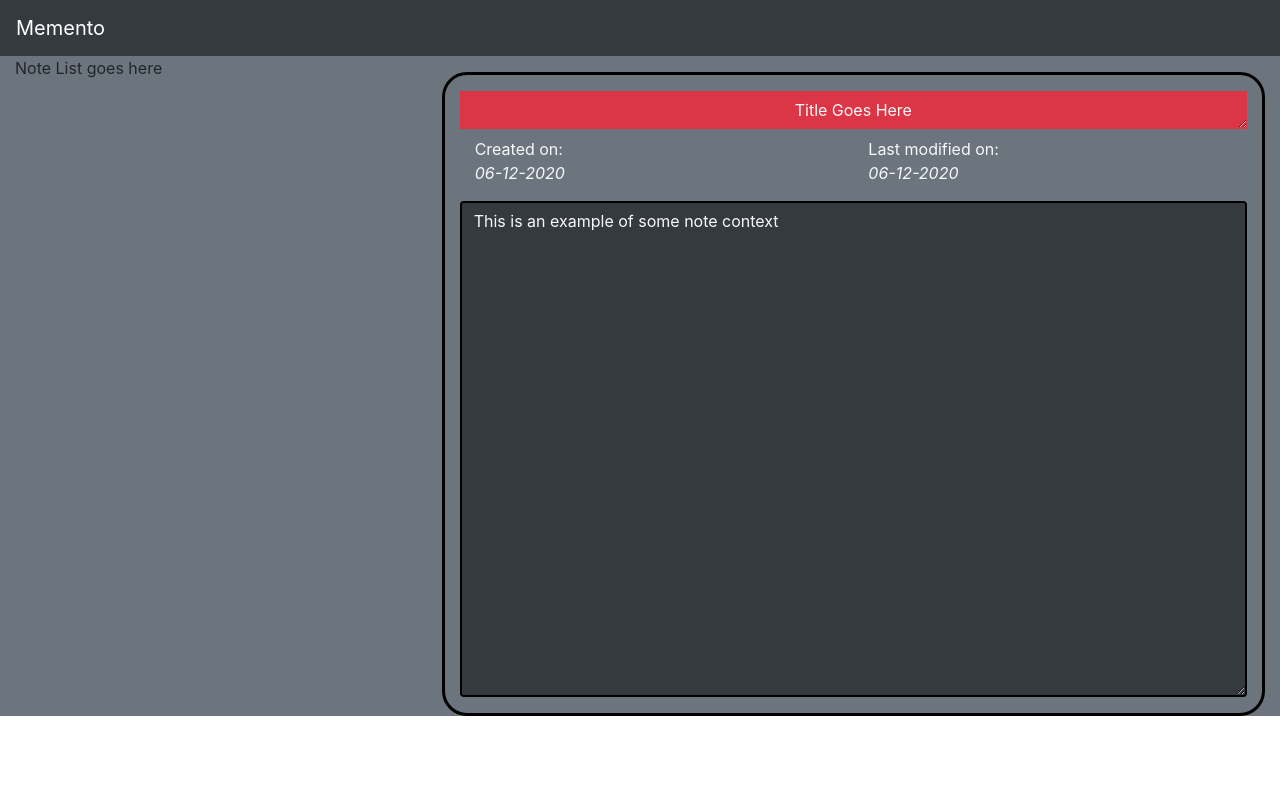
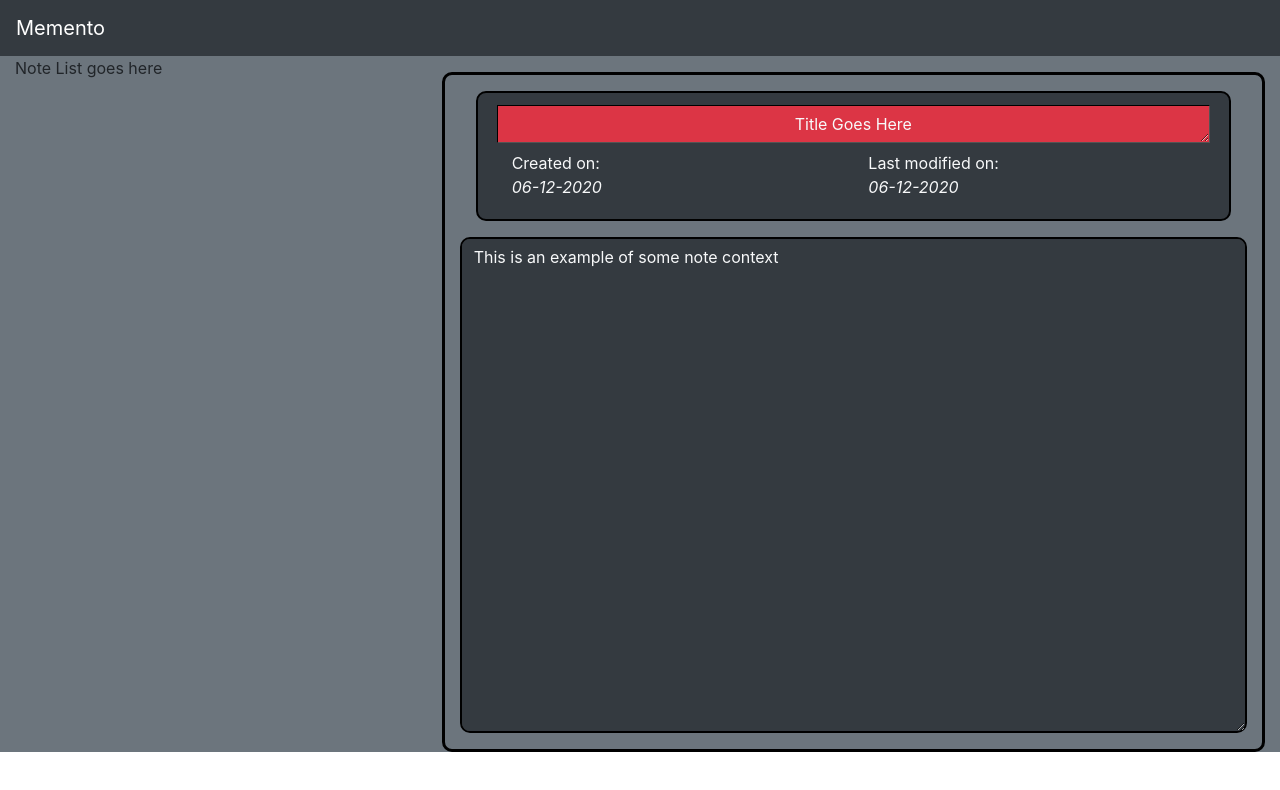
Before and after one commit to geor1812/memento-frontend, a React (Create React App) app: page / in a window 1280 px wide. Shown: the top 790 px of the page. Built offline with nearby package versions, Linux system fonts and the light colour scheme; no server answers.

Commit message:
More design

```diff
--- a/public/index.html
+++ b/public/index.html
@@ -24,20 +24,10 @@
       work correctly both with client-side routing and a non-root public URL.
       Learn how to configure a non-root public URL by running `npm run build`.
     -->
-    <title>React App</title>
+    <title>Memento</title>
   </head>
   <body>
     <noscript>You need to enable JavaScript to run this app.</noscript>
     <div id="root"></div>
-    <!--
-      This HTML file is a template.
-      If you open it directly in the browser, you will see an empty page.
-
-      You can add webfonts, meta tags, or analytics to this file.
-      The build step will place the bundled scripts into the <body> tag.
-
-      To begin the development, run `npm start` or `yarn start`.
-      To create a production bundle, use `npm run build` or `yarn build`.
-    -->
   </body>
 </html>
--- a/src/components/Note.jsx
+++ b/src/components/Note.jsx
@@ -34,14 +34,24 @@ class Note extends Component {
             <div className="container mt-3" style={{
                 borderStyle: "solid",
                 borderColor: "#000000",
-                borderRadius: "25px",
+                borderRadius: "10px",
             }}>
-                <div className="row mt-3">
+                <div className="row m-3 bg-dark p-1" style={{
+                    borderStyle: "solid",
+                    borderColor: "#000000",
+                    borderRadius: "10px",
+                    borderWidth: "2px",
+                }}>
                     <div className="col-md-12">
                         <form className="form">
-                            <div className="form-group mb-2">
+                            <div className="form-group my-2">
                                 <label htmlFor="title" className="sr-only">Title</label>
-                                <textarea className="form-control-plaintext bg-danger text-light text-center" id="title" rows="1" onChange={this.onChangeTitle} required>{this.state.title}</textarea>
+                                <textarea className="form-control-plaintext bg-danger text-light text-center" id="title" rows="1"
+                                          style={{
+                                              borderStyle: "inset",
+                                              borderColor: "#000000",
+                                              borderWidth: "1px",
+                                          }} onChange={this.onChangeTitle} required>{this.state.title}</textarea>
                             </div>
                             <div className="container">
                                     <div className="row">
@@ -64,7 +74,8 @@ class Note extends Component {
                                 <textarea className="form-control bg-dark text-light" style={{
                                     borderStyle: "solid",
                                     borderColor: "#000000",
-                                    borderWidth: "2px"
+                                    borderWidth: "2px",
+                                    borderRadius: "10px"
                                 }} id="content" rows="20" onChange={this.onChangeContent}>{this.state.content}</textarea>
                             </div>
                         </form>
```
Also changed, not shown: 2 other files (tests, documents, lock files or other folders).
